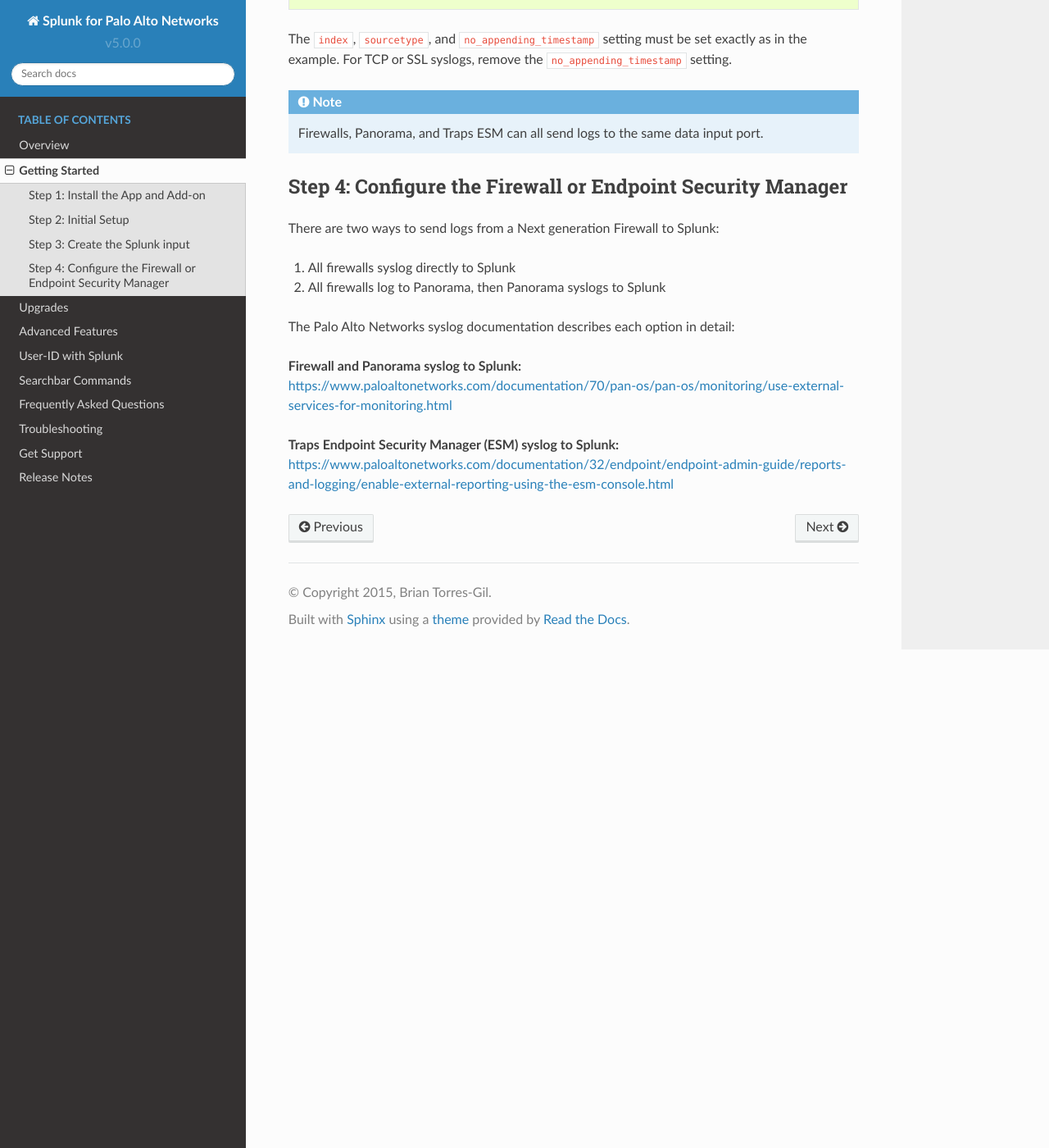
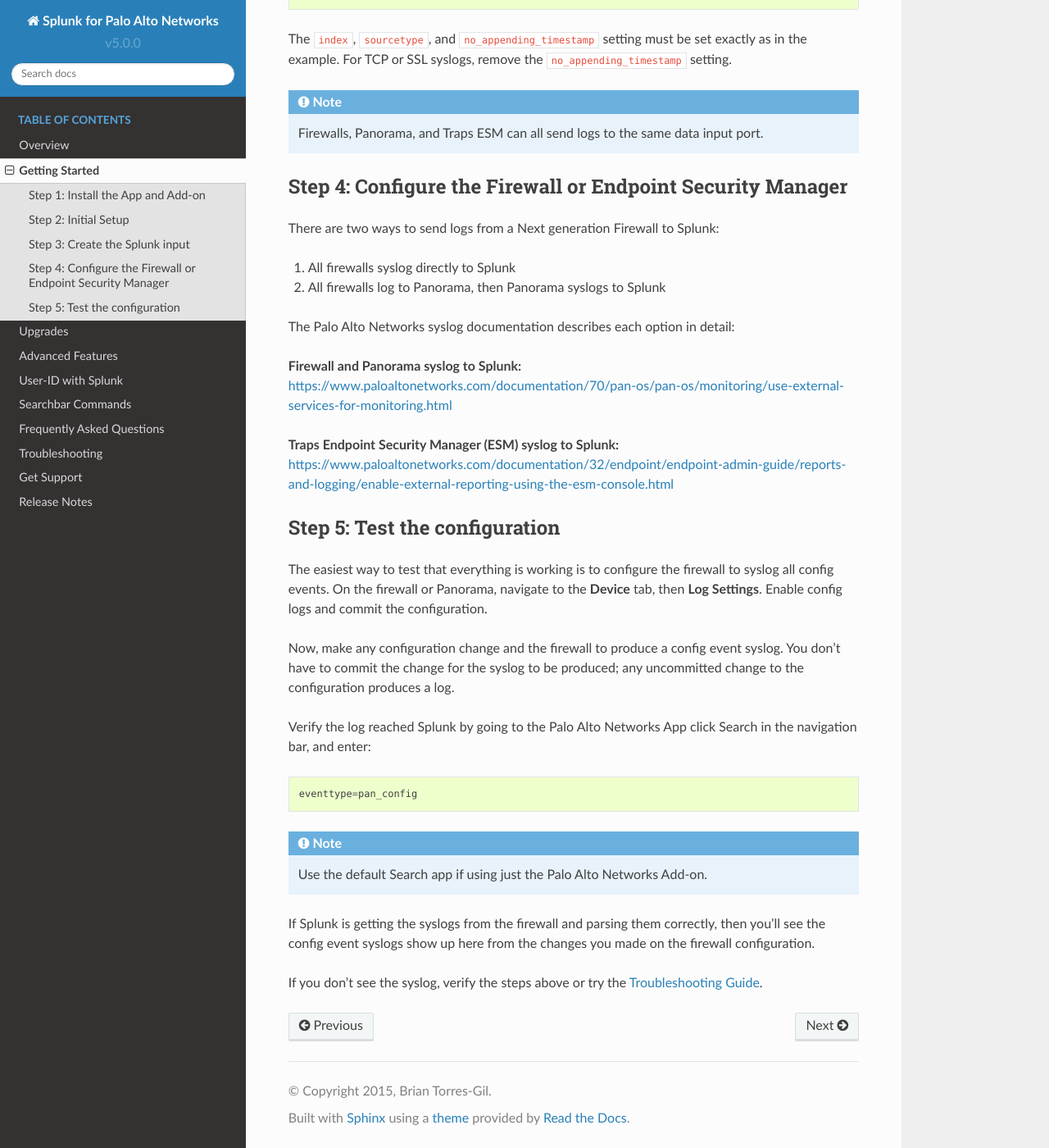
Before and after one commit to PaloAltoNetworks/pan-os-python, a Sphinx documentation site: the page built from docs/getting_started.rst, in a window 1280 px wide and 1400 px high, scrolled down 3741 px. Shown: the whole window at 82% size. Built offline with Sphinx 7.4.7 and the Read the Docs theme 2.0.0, drawn with Linux system fonts in a browser that asks for light colours.

Commit message:
Add a test section to the getting started guide

```diff
--- a/docs/getting_started.rst
+++ b/docs/getting_started.rst
@@ -139,3 +139,32 @@
 
 **Traps Endpoint Security Manager (ESM) syslog to Splunk:**
 https://www.paloaltonetworks.com/documentation/32/endpoint/endpoint-admin-guide/reports-and-logging/enable-external-reporting-using-the-esm-console.html
+
+.. _test:
+
+Step 5: Test the configuration
+------------------------------
+
+The easiest way to test that everything is working is to configure the
+firewall to syslog all config events. On the firewall or Panorama, navigate to
+the **Device** tab, then **Log Settings**.  Enable config logs and commit
+the configuration.
+
+Now, make any configuration change and the firewall to produce a
+config event syslog. You don't have to commit the change for the syslog to
+be produced; any uncommitted change to the configuration produces a log.
+
+Verify the log reached Splunk by going to the Palo Alto Networks App
+click Search in the navigation bar, and enter::
+
+    eventtype=pan_config
+
+.. note:: Use the default Search app if using just the
+   Palo Alto Networks Add-on.
+
+If Splunk is getting the syslogs from the firewall and parsing them
+correctly, then you'll see the config event syslogs show up here from the
+changes you made on the firewall configuration.
+
+If you don't see the syslog, verify the steps above or try the
+:ref:`Troubleshooting Guide <troubleshoot>`.
```
